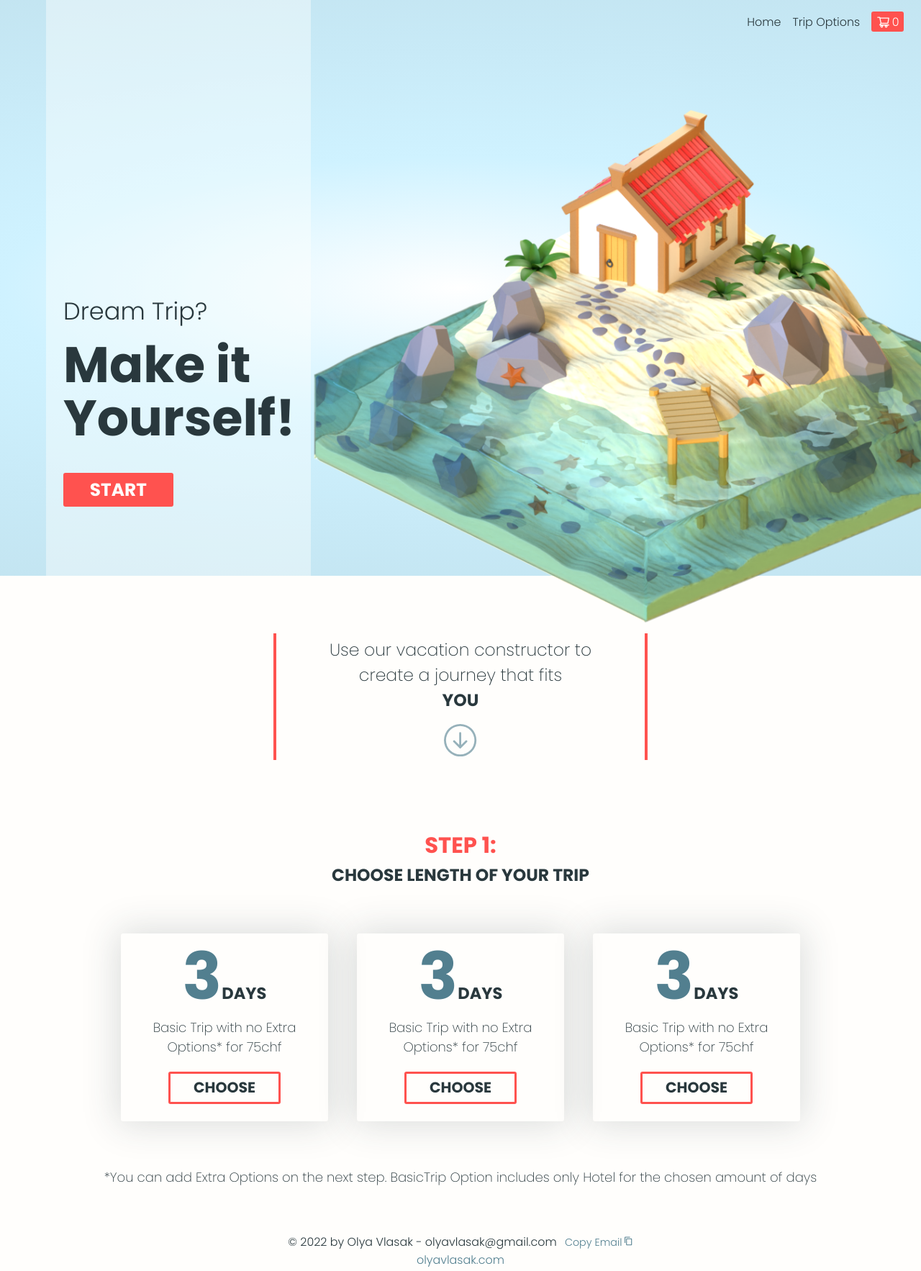
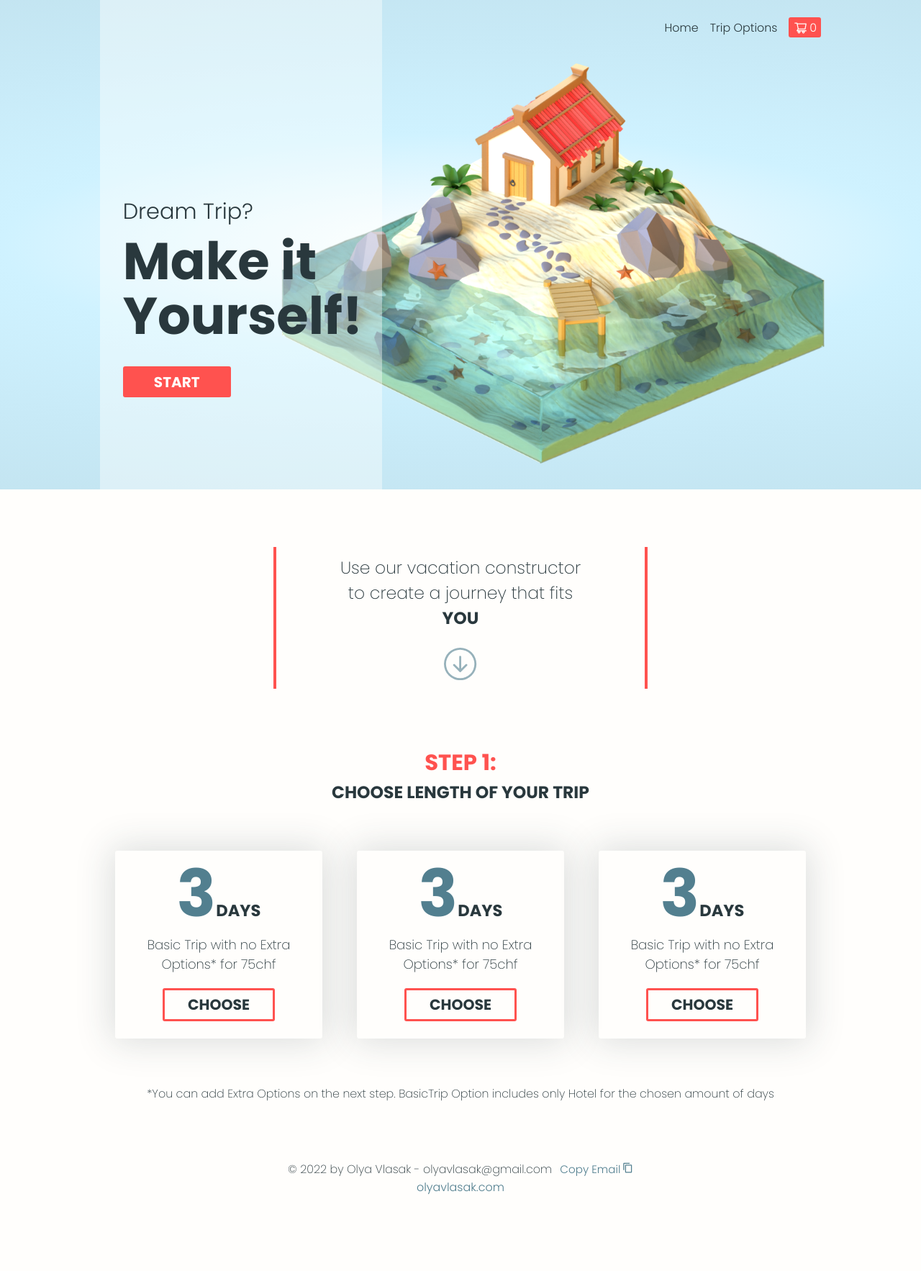
Before and after one commit to daduckster/online-vacation-shop_react, a React (Create React App) app: page / in a window 1280 px wide. Shown: the whole page at 72% size. After the commit the page ends 1665 px from the top, so only its background shows below. Built offline with nearby package versions, Linux system fonts and the light colour scheme.

Commit message:
finished home page styling for desktops

```diff
--- a/src/components/homePage/durationHome/DurationHome.module.scss
+++ b/src/components/homePage/durationHome/DurationHome.module.scss
@@ -35,7 +35,7 @@
 }
 
 .spoilerPlate {
-  font-size: 1em;
+  font-size: 0.88em;
   font-weight: 200;
 }
 
@@ -73,3 +73,16 @@
     text-align: center;
   }
 }
+
+//////////////////////////////////////////////////////////////////////////////////////////////
+// DESKTOP + IPAD PRO HORIZONTAL
+@media screen and (min-height: 568px) and (min-width: 1025px) {
+  .durationContainer {
+    gap: 8vmin;
+    padding: 10vmin 1rem 0 1rem;
+  }
+
+  .plateWrapper {
+    gap: 6vmin;
+  }
+}
--- a/src/components/homePage/heroHome/HeroHome.module.scss
+++ b/src/components/homePage/heroHome/HeroHome.module.scss
@@ -114,3 +114,41 @@
     left: 32vw;
   }
 }
+
+//////////////////////////////////////////////////////////////////////////////////////////////
+// DESKTOP + IPAD PRO HORIZONTAL
+@media screen and (min-height: 568px) and (min-width: 1025px) {
+  .heroHomeContainer {
+    height: 85vmin;
+  }
+
+  .headerContainer {
+    height: 85vmin;
+    margin: 0 calc((95vw - 100vh) / 3);
+    padding: 0 4vmin;
+  }
+
+  .h2Hero {
+    font-size: 3.8vmin;
+  }
+
+  .h1Hero {
+    width: 41vmin;
+    margin-top: 1vmin;
+    font-size: 9vmin;
+  }
+
+  .startBtn {
+    padding: 0.4rem 2.7rem;
+    margin-top: 4vmin;
+    margin-bottom: 16vmin;
+    font-size: calc(0.5rem + 1.5vmin);
+  }
+
+  .houseImg {
+    width: 100vmin;
+    top: 7vmin;
+    left: auto;
+    right: calc((88vw - 100vh) / 3);
+  }
+}
--- a/src/components/homePage/navbarHome/NavbarHome.module.scss
+++ b/src/components/homePage/navbarHome/NavbarHome.module.scss
@@ -55,3 +55,11 @@
     padding: 1rem 1.5rem;
   }
 }
+
+//////////////////////////////////////////////////////////////////////////////////////////////
+// DESKTOP + IPAD PRO HORIZONTAL
+@media screen and (min-height: 568px) and (min-width: 1025px) {
+  .navContainer {
+    padding: 1.5rem calc((95vw - 100vh) / 3);
+  }
+}
--- a/src/components/homePage/quoteHome/QuoteHome.module.scss
+++ b/src/components/homePage/quoteHome/QuoteHome.module.scss
@@ -58,7 +58,21 @@
   }
 
   .quote {
-    width: 23rem;
+    width: 22rem;
     font-size: 1.3em;
   }
 }
+
+//////////////////////////////////////////////////////////////////////////////////////////////
+// DESKTOP + IPAD PRO HORIZONTAL
+@media screen and (min-height: 568px) and (min-width: 1025px) {
+  .quoteContainer {
+    padding: 10vmin 1.5rem 0 1.5rem;
+  }
+
+  .quoteBox {
+    gap: 1.5rem;
+    width: 65vmin;
+    padding: 0.7rem 1.5rem;
+  }
+}
--- a/src/components/shared/Footer.module.scss
+++ b/src/components/shared/Footer.module.scss
@@ -9,6 +9,7 @@
   align-items: center;
   padding: 4rem 1rem 0.2rem 1rem;
   font-size: 0.88em;
+  font-weight: 200;
 }
 
 .info {
@@ -26,17 +27,18 @@
   outline: none;
   font-family: 'Poppins', sans-serif;
   font-weight: 300;
-  font-size: 0.9em;
+  font-size: 0.95em;
   color: $text-light;
   cursor: pointer;
 
   .copyIcon {
     margin-left: 0.15rem;
-    font-size: 0.9em;
+    font-size: 1em;
   }
 }
 
 .link {
+  font-weight: 300;
   color: $text-light;
   text-decoration: none;
   cursor: pointer;
@@ -61,3 +63,11 @@
     display: inline;
   }
 }
+
+//////////////////////////////////////////////////////////////////////////////////////////////
+// DESKTOP + IPAD PRO HORIZONTAL
+@media screen and (min-height: 568px) and (min-width: 1025px) {
+  .footerContainer {
+    padding: 10vmin 1rem 0.2rem 1rem;
+  }
+}
```
